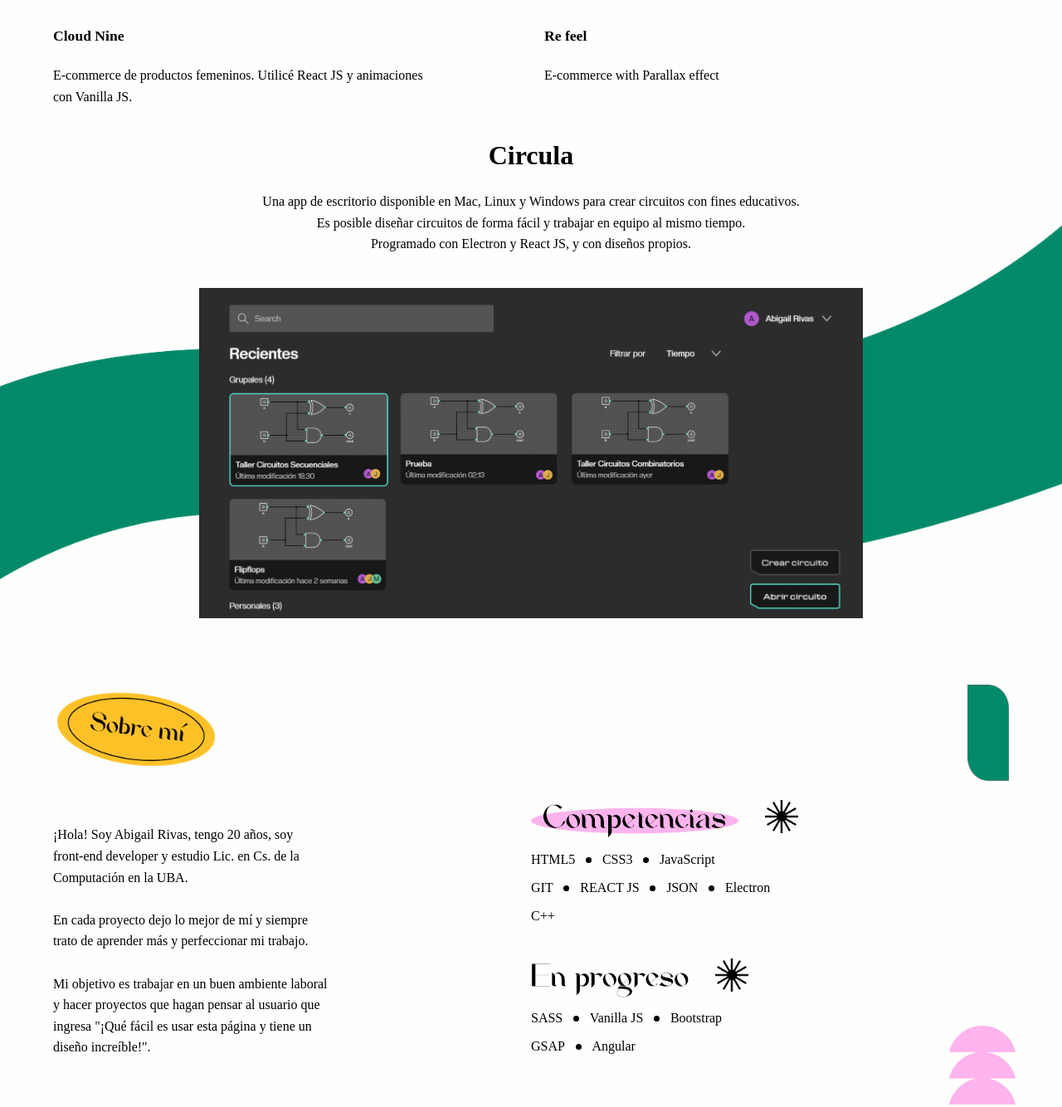
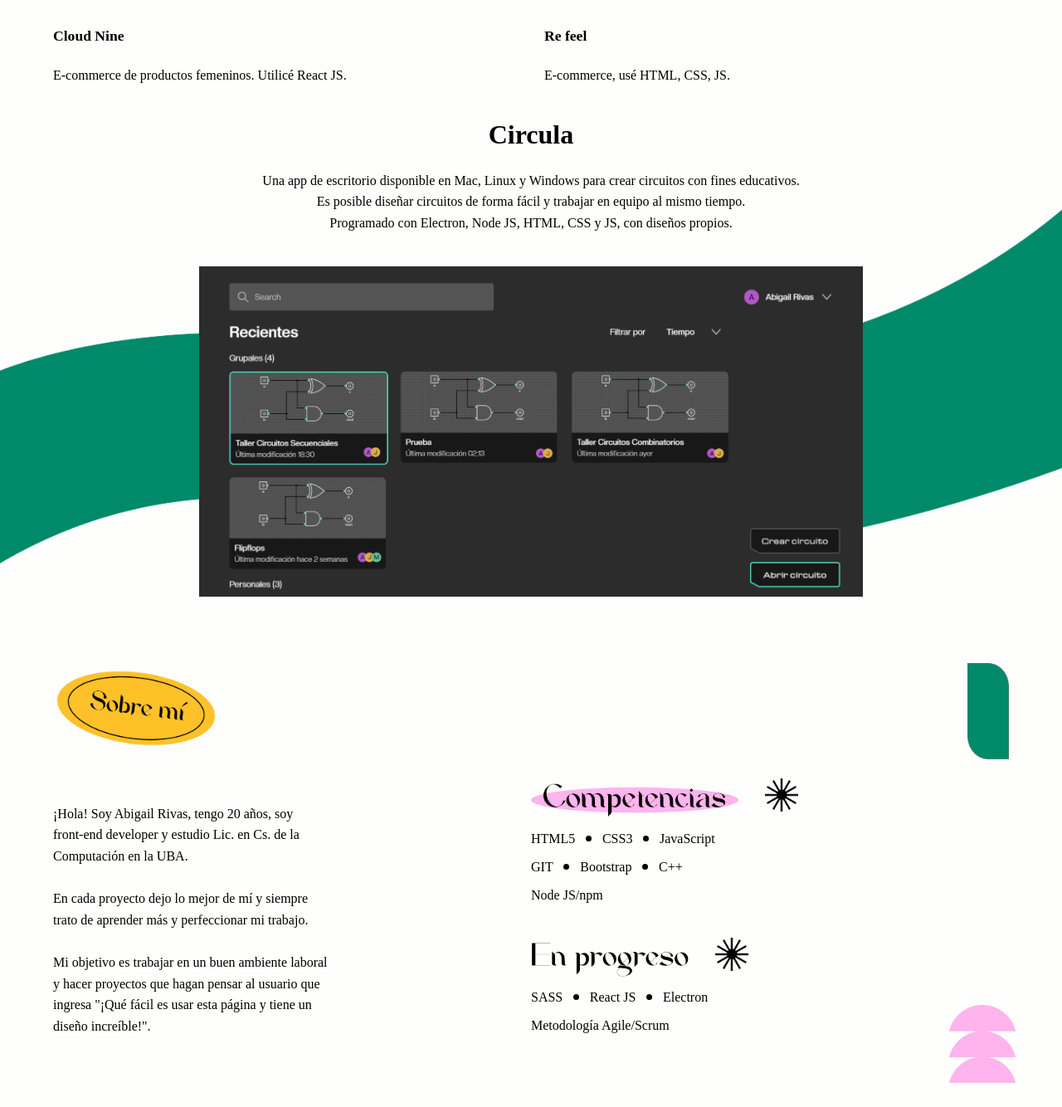
Before and after one commit to abigailrivas/abigailrivas.github.io, a plain HTML site: page index.html in a window 1280 px wide. Shown: the part 1917-3251 px from the top of the page at 83% size. Drawn offline with nearby package versions, Linux system fonts and the light colour scheme; a web font is replaced by a local one.

Commit message:
I did some fixes

```diff
--- a/index.html
+++ b/index.html
@@ -86,19 +86,19 @@
             <div class="proy">
                 <img src="/images/Enmascarar grupo 12@3x.png" alt="" class="proy-img">
                 <h4>Cloud Nine</h4>
-                <p>E-commerce de productos femeninos. Utilicé React JS y animaciones con  Vanilla JS.</p>
+                <p>E-commerce de productos femeninos. Utilicé React JS.</p>
             </div>
             <div class="proy">
                 <img src="/images/Enmascarar grupo 13@3x.png" alt="" class="proy-img">
                 <h4>Re feel</h4>
-                <p>E-commerce with Parallax effect</p>
+                <p>E-commerce, usé HTML, CSS, JS.</p>
             </div>
         </div>
         <div class="proy-circula">
             <h3>Circula</h3>
             <p>Una app de escritorio disponible en Mac, Linux y Windows para crear circuitos con fines educativos. <br>
             Es posible diseñar circuitos de forma fácil y trabajar en equipo al mismo tiempo. <br>
-            Programado con Electron y React JS, y con diseños propios.
+            Programado con Electron, Node JS, HTML, CSS y JS, con diseños propios.
             </p>
             <img src="/images/circula.png" alt="" class="proy-img">
         </div>
@@ -127,8 +127,8 @@
                     </div>
                     <div class="competencias-content">
                         <div>HTML5 <span class="dot"></span> CSS3 <span class="dot"></span> JavaScript</div>
-                        <div>GIT <span class="dot"></span> REACT JS <span class="dot"></span> JSON <span class="dot"></span> Electron</div>
-                        <div>C++</div>
+                        <div>GIT <span class="dot"></span> Bootstrap <span class="dot"></span> C++</div>
+                        <div>Node JS/npm</div>
                     </div>
                 </div>
                 <div class="en-progreso">
@@ -137,8 +137,8 @@
                         <img src="/images/star.png" alt="" class="star--small">
                     </div>
                     <div class="en-progreso-content">
-                        <div>SASS <span class="dot"></span> Vanilla JS <span class="dot"></span> Bootstrap</div>
-                        <div>GSAP <span class="dot"></span> Angular</div>
+                        <div>SASS <span class="dot"></span> React JS <span class="dot"></span> Electron</div>
+                        <div>Metodología Agile/Scrum </div>
                     </div>
                 </div>
             </div>
```
